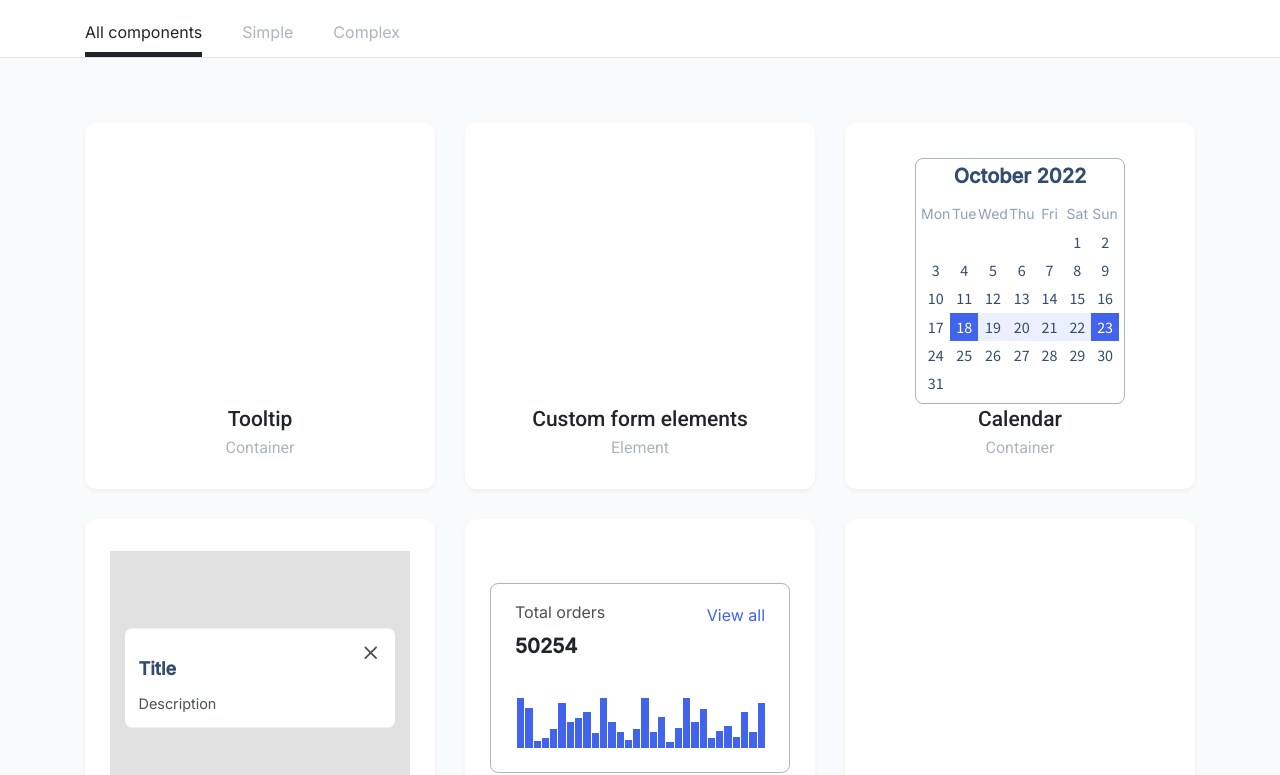
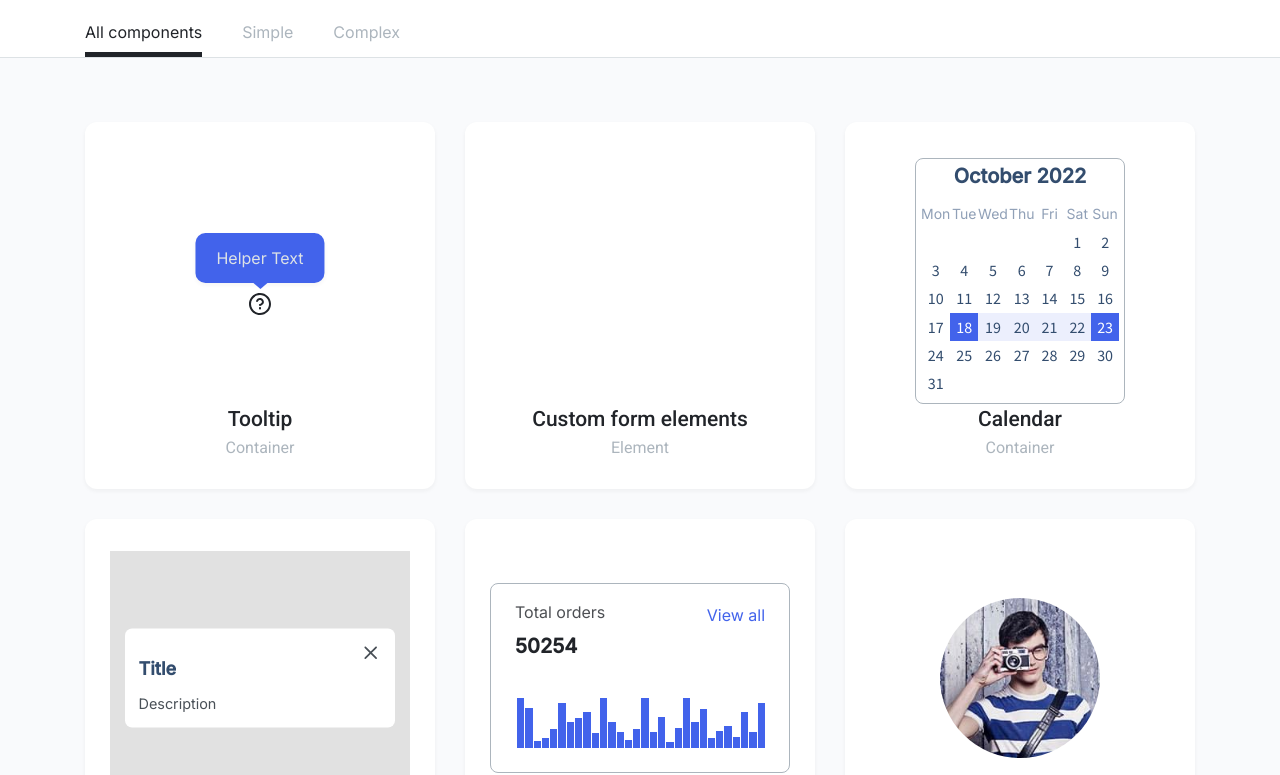
Before and after one commit to js-tasks-ru/htmlcss-20220919_deniss, a website: page index.html in a window 1280 px wide. Shown: the part 180-955 px from the top of the page. Drawn offline with Linux system fonts and the light colour scheme.

Commit message:
Added tooltip and avatar components to main page

```diff
--- a/assets/css/main.css
+++ b/assets/css/main.css
@@ -12,6 +12,8 @@
 @import '../../components/histogram/histogram.css';
 @import '../../components/calendar/calendar.css';
 @import '../../components/modal/modal.css';
+@import '../../components/avatar/avatar.css';
+@import '../../components/tooltip/tooltip.css';
 @import '../../components/component/component.css';
 @import '../../components/tabs/tabs.css';
 
--- /dev/null
+++ b/components/avatar/avatar.css
@@ -0,0 +1,18 @@
+.avatar {
+  width: 160px;
+  height: 160px;
+}
+
+.avatar__img {
+  width: 100%;
+  height: 100%;
+  border-radius: 50%;
+  object-fit: cover;
+}
+
+@media screen and (max-width: 768px) {
+  .avatar {
+    width: 120px;
+    height: 120px;
+  }
+}
--- /dev/null
+++ b/components/tooltip/tooltip.css
@@ -0,0 +1,62 @@
+.tooltip {
+  display: inline-block;
+  position: relative;
+}
+
+.tooltip__trigger {
+  width: 24px;
+  height: 24px;
+  cursor: pointer;
+  color: var(--black);
+}
+
+.tooltip__helper {
+  display: none;
+  position: absolute;
+  background: var(--blue);
+  box-shadow: 0px 2px 4px rgba(33, 36, 41, 0.05);
+  border-radius: 10px;
+  padding: 13px 21px;
+  box-sizing: border-box;
+  font-family: 'Inter';
+  font-style: normal;
+  font-weight: 400;
+  font-size: 16px;
+  line-height: 24px;
+  text-align: center;
+  color: var(--grey-2);
+  bottom: calc(100% + 9px);
+  left: 50%;
+  transform: translateX(-50%);
+  white-space: nowrap;
+}
+
+.tooltip__helper:before {
+  position: absolute;
+  content: "";
+  border: 7px solid transparent;
+  border-top: 6px solid var(--blue);
+  top: 100%;
+  left: 50%;
+  transform: translateX(-50%);
+}
+
+.tooltip__trigger:hover + .tooltip__helper {
+  display: block;
+}
+
+.tooltip_preview {
+  top: 10%;
+}
+
+.tooltip_preview .tooltip__helper {
+  display: inline-block;
+}
+
+@media screen and (max-width: 768px) {
+  .tooltip_preview .tooltip__helper {
+    padding: 6px 10px;
+    font-size: 12px;
+    line-height: 18px;
+  }
+}
--- a/index.html
+++ b/index.html
@@ -45,7 +45,14 @@
             <div class="container">
               <div class="preview__cards">
                 <a href="#" class="card">
-                  <div class="card__component"></div>
+                  <div class="card__component">
+                    <div class="tooltip tooltip_preview">
+                      <svg class="tooltip__trigger">
+                        <use href="../../assets/images/icons-sprite.svg#question"></use>
+                      </svg>
+                      <div class="tooltip__helper">Helper Text</div>
+                    </div>
+                  </div>
                   <div class="card__delimiter"></div>
                   <div class="card__title">Tooltip</div>
                   <div class="card__type">Container</div>
@@ -184,7 +191,11 @@
                   <div class="card__type">Container</div>
                 </a>
                 <a href="#" class="card">
-                  <div class="card__component"></div>
+                  <div class="card__component">
+                    <div class="avatar">
+                      <img class="avatar__img" src="../../assets/images/avatar-200.jpg" alt="avatar">
+                    </div>
+                  </div>
                   <div class="card__delimiter"></div>
                   <div class="card__title">Avatar</div>
                   <div class="card__type">Element</div>
```
